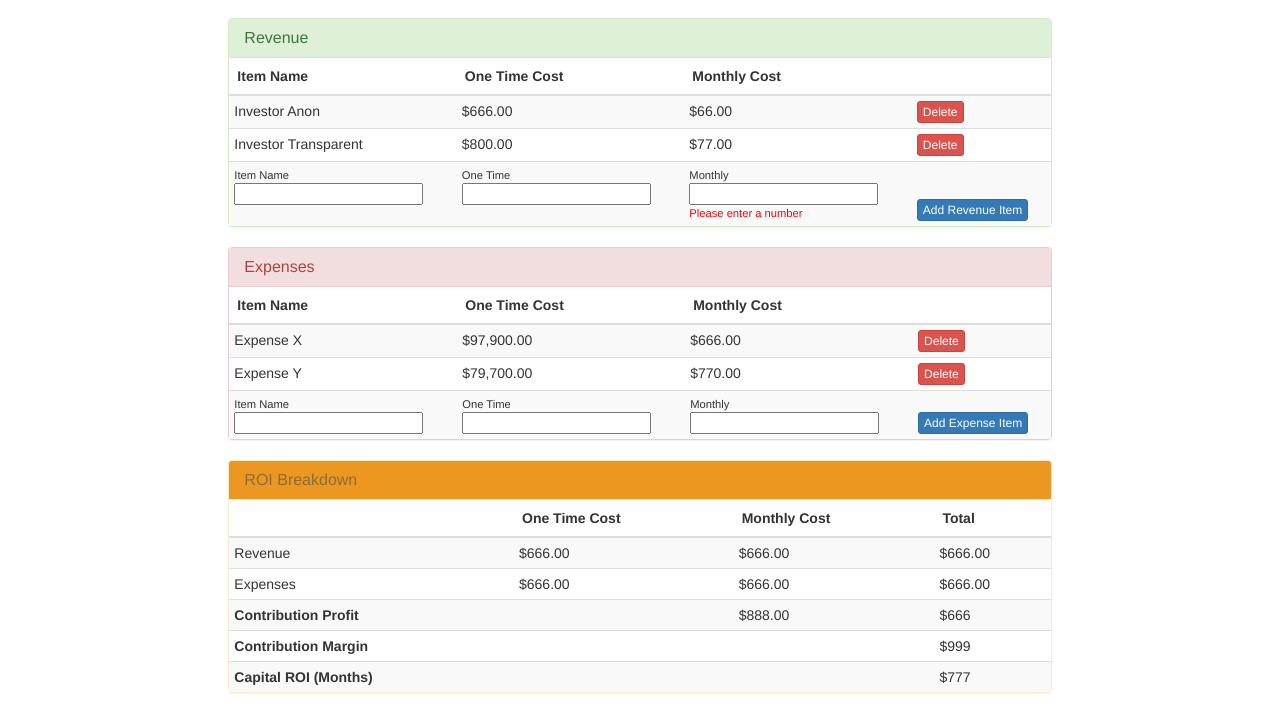
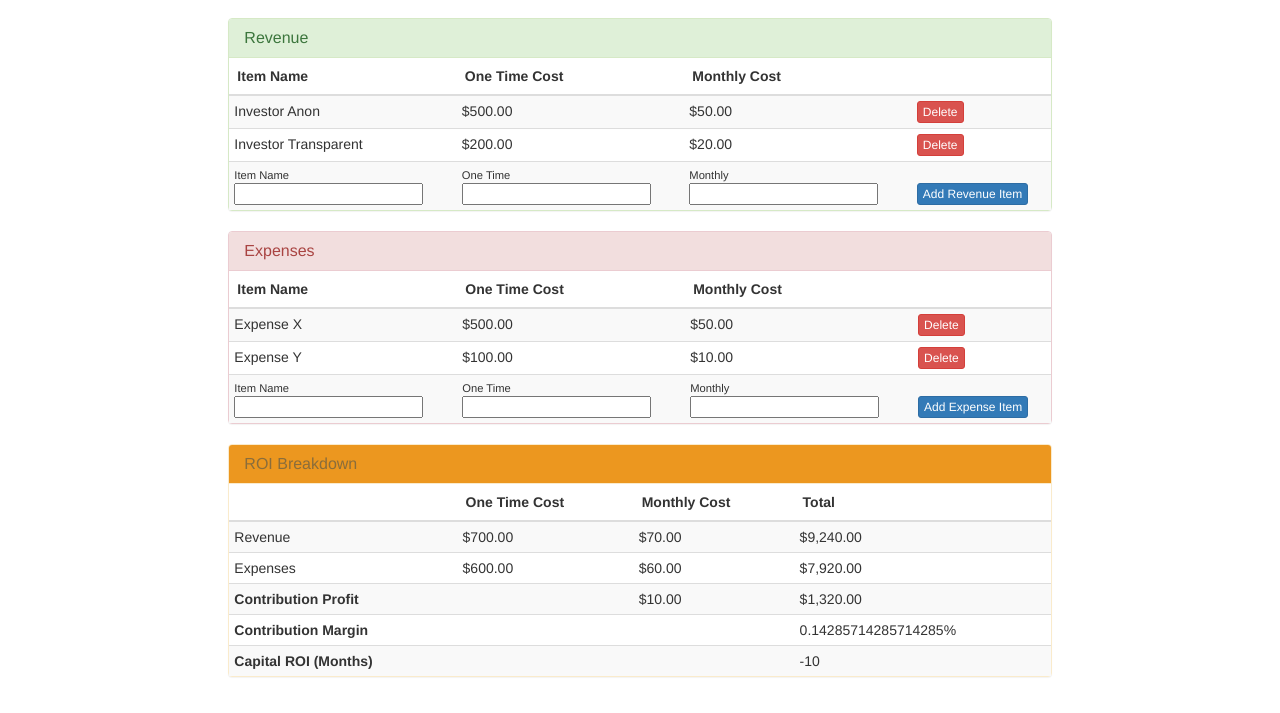
Before and after one commit to gtrubio192/ROI_Calculator, a website: page app/index.html at #!/view1 in a window 1280 px wide. Shown: the part 110-823 px from the top of the page. Drawn offline with nearby package versions, Linux system fonts and the light colour scheme.

Commit message:
Finalizing and checking all ROI calculations

```diff
--- a/app/view1/view1.html
+++ b/app/view1/view1.html
@@ -21,6 +21,7 @@
                             <th></th>
                         </thead>
                         <tbody>
+                            <!--TODO: Build in filter for ascend/descending values-->
                             <tr ng-repeat="item in revenueItems">
                                 <td>
                                     <span>{{item.itemName}}</span>
@@ -44,13 +45,13 @@
                                 </td>
                                 <td>
                                     <span><small>One Time</small></span>
-                                    <input type="number" ng-model="oneTimeValue">
+                                    <input type="number"  step="0.01" ng-model="oneTimeValue">
                                     <span class="error" ng-show="error"><small>Please enter a number</small></span>
                                 </td>
                                 <td>
                                     <span><small>Monthly</small></span>
-                                    <input type="number" ng-model="monthlyValue">
-                                    <span class="error" ng-show="true"><small>Please enter a number</small></span>
+                                    <input type="number"  step="0.01" ng-model="monthlyValue">
+                                    <span class="error" ng-show="error"><small>Please enter a number</small></span>
                                 </td>
                                 <td class="td-addButton">
                                     <input class="btn btn-primary btn-xs" type="submit" value="Add Revenue Item">
@@ -97,11 +98,11 @@
                                 </td>
                                 <td>
                                     <span><small>One Time</small></span>
-                                    <input type="number" ng-model="expenseOneTimeValue">
+                                    <input type="number"  step="0.01" ng-model="expenseOneTimeValue">
                                 </td>
                                 <td>
                                     <span><small>Monthly</small></span>
-                                    <input type="number" ng-model="expenseMonthlyValue">
+                                    <input type="number"  step="0.01" ng-model="expenseMonthlyValue">
                                 </td>
                                 <td class="td-addButton">
                                     <input class="btn btn-primary btn-xs" type="submit" value="Add Expense Item">
@@ -130,17 +131,17 @@
                             <td>
                                 <span>Revenue</span>
                             </td>
-                            <td>$666.00</td>
-                            <td>$666.00</td>
-                            <td>$666.00</td>
+                            <td>{{revenueOneTimeTotal | currency}}</td>
+                            <td>{{revenueMonthlyTotal | currency}}</td>
+                            <td>{{revenueTotal | currency}}</td>
                         </tr>
                         <tr>
                             <td>
                                 <span>Expenses</span>
                             </td>
-                            <td>$666.00</td>
-                            <td>$666.00</td>
-                            <td>$666.00</td>
+                            <td>{{expenseOneTimeTotal | currency}}</td>
+                            <td>{{expenseMonthlyTotal |currency}}</td>
+                            <td>{{expenseTotal | currency}}</td>
                         </tr>
                         <tr>
                             <td>
@@ -150,10 +151,10 @@
 
                             </td>
                             <td>
-                                $888.00
+                                {{contributionProfitMonthly | currency}}
                             </td>
                             <td>
-                                $666
+                                {{contributionProfitTotal | currency}}
                             </td>
                         </tr>
                         <tr>
@@ -167,7 +168,7 @@
 
                             </td>
                             <td>
-                                $999
+                                {{contributionMargin}}%
                             </td>
                         </tr>
                         <tr>
@@ -181,7 +182,7 @@
 
                             </td>
                             <td>
-                                $777
+                                {{capitalRoi}}
                             </td>
                         </tr>
                     </tbody>
--- a/app/view1/view1.js
+++ b/app/view1/view1.js
@@ -13,26 +13,31 @@ angular.module('myApp.roiApp', ['ngRoute'])
   $scope.revenueItems = [
     {
       itemName: "Investor Anon",
-      oneTimeValue: 666,
-      monthlyValue: 66
+      oneTimeValue: 500,
+      monthlyValue: 50
     }, {
       itemName: "Investor Transparent",
-      oneTimeValue: 800,
-      monthlyValue: 77
+      oneTimeValue: 200,
+      monthlyValue: 20
     }
   ];
 
   $scope.expenseItems  = [
     {
       itemName: "Expense X",
-      oneTimeValue: 97900,
-      monthlyValue: 666
+      oneTimeValue: 500,
+      monthlyValue: 50
     }, {
       itemName: "Expense Y",
-      oneTimeValue: 79700,
-      monthlyValue: 770
+      oneTimeValue: 100,
+      monthlyValue: 10
     }
   ];
+
+  $scope.revenueOneTimeTotal = 0;
+  $scope.revenueMonthlyTotal = 0;
+  $scope.expenseOneTimeTotal = 0;
+  $scope.expenseMonthlyTotal = 0;
 
   $scope.add = function(revenue) {
     if (revenue == 'revenue') {
@@ -63,12 +68,49 @@ angular.module('myApp.roiApp', ['ngRoute'])
     $scope.calculateRoi();
   };
 
+  // Finish or throw away
   $scope.verifyNumbers = function(oneTimeValue, monthlyValue) {
-    return isNaN(oneTimeValue)
+    return angular.isNumber(oneTimeValue)
+  }
+  // One-Time Revenue = Sum of the one-time column of all revenue items
+  // Monthly Revenue = Sum of the monthly column of all revenue items
+  // One-Time Expense = Sum of the one-time column of all expense items
+  // Monthly Expense = Sum of the monthly column of all expense items
+
+  // Total Revenue = One-Time Revenue + Monthly Revenue * 12
+  // Total Expenses = One-Time Expense + Monthly Expenses * 12
+  // Monthly Contribution Profit = Monthly Revenue – Monthly Expenses
+  // Total Contribution Profit = Total Revenue – Total Expenses
+  // Contribution Margin = Total Contribution Profit / Total Revenue
+  // Capital ROI (Months) = (One-Time Expenses – One-Time Revenue) / Monthly Contribution Profit
+  $scope.calculateRoi = function() {
+    $scope.revenueOneTimeTotal = $scope.adder($scope.revenueItems, 'once');
+    $scope.revenueMonthlyTotal = $scope.adder($scope.revenueItems, 'monthly');
+    $scope.revenueTotal = ($scope.revenueOneTimeTotal + $scope.revenueMonthlyTotal)*12;
+
+    $scope.expenseOneTimeTotal = $scope.adder($scope.expenseItems, 'once');
+    $scope.expenseMonthlyTotal = $scope.adder($scope.expenseItems, 'monthly');
+    $scope.expenseTotal = ($scope.expenseOneTimeTotal + $scope.expenseMonthlyTotal)*12;
+
+    $scope.contributionProfitMonthly = $scope.revenueMonthlyTotal - $scope.expenseMonthlyTotal;
+    $scope.contributionProfitTotal = $scope.revenueTotal - $scope.expenseTotal;
+    $scope.contributionMargin = $scope.contributionProfitTotal/$scope.revenueTotal;
+    $scope.capitalRoi = ($scope.expenseOneTimeTotal - $scope.revenueOneTimeTotal ) / $scope.contributionProfitMonthly;
   }
 
-  $scope.calculateRoi = function() {
-    alert('we did it!');
+  $scope.adder = function(array, key) {
+    var total = 0;
+    if (key == 'once') {
+      angular.forEach(array, function(item) {
+        return total += item.oneTimeValue;
+      });
+    }
+    else {
+      angular.forEach(array, function(item) {
+        return total += item.monthlyValue;
+      });
+    }
+    return total;
   }
 
 // BUG: deleteEntry() gets triggered when you hit ENTER key when filling out a new entry
@@ -80,4 +122,6 @@ angular.module('myApp.roiApp', ['ngRoute'])
     roiArray.splice(index, 1);
   };
 
+  $scope.calculateRoi();
+
 });
```
